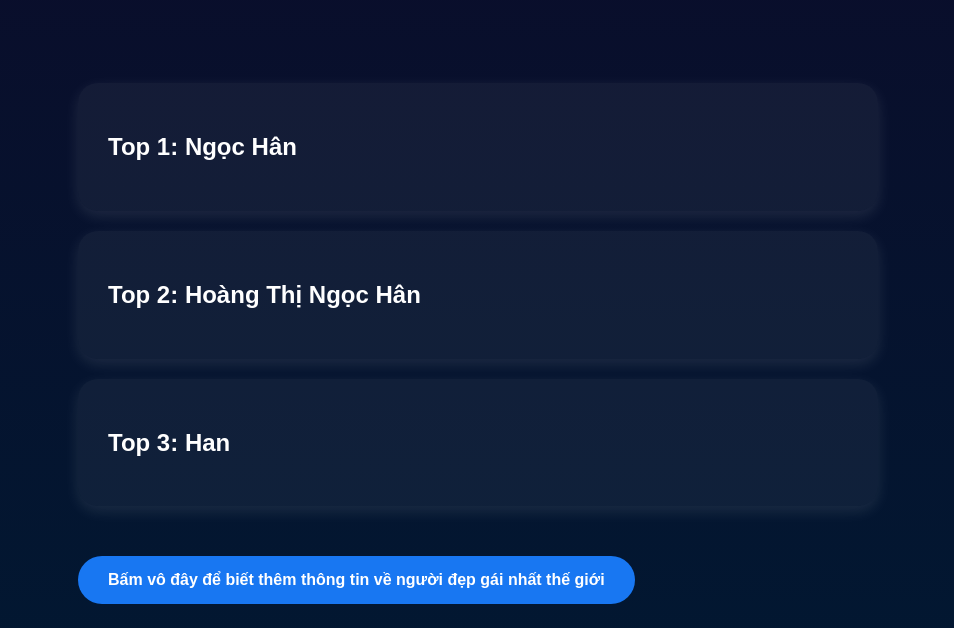
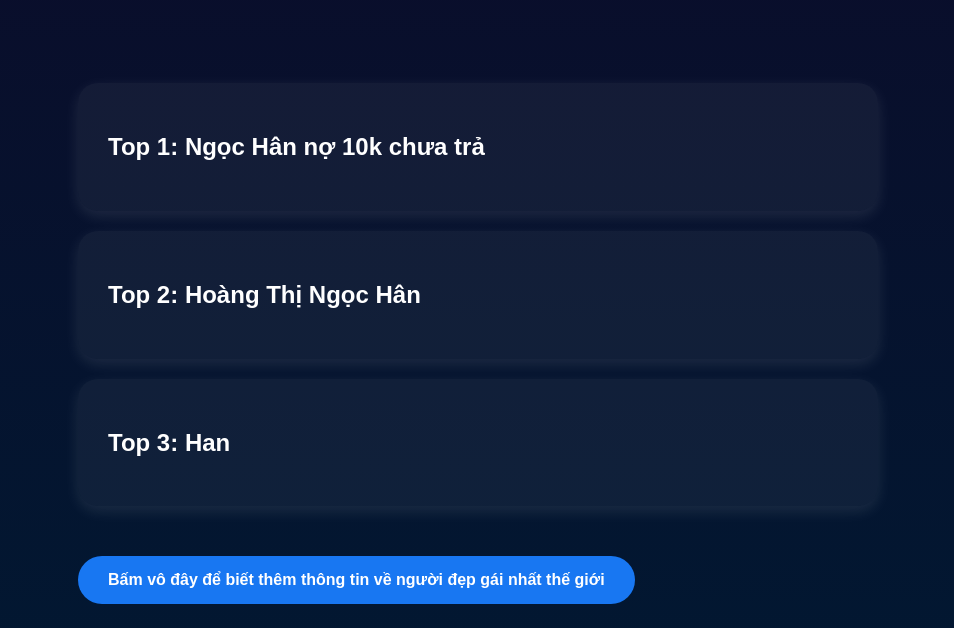
Before and after one commit to han-1232013/meosimmy, a plain HTML site: page index.html in a window 1280 px wide. Shown: the part 172-800 px from the top of the page, without its empty margins (162-1116 px from the left). Drawn offline with Linux system fonts and the light colour scheme.

Commit message:
Update index.html

```diff
--- a/index.html
+++ b/index.html
@@ -101,7 +101,7 @@ button:hover {
 </header>
 <main>
 <div class="top" id="top1">
-<h2>Top 1: Ngọc Hân</h2>
+<h2>Top 1: Ngọc Hân nợ 10k chưa trả</h2>
 </div>
 <div class="top" id="top2">
 <h2>Top 2: Hoàng Thị Ngọc Hân</h2>
```
